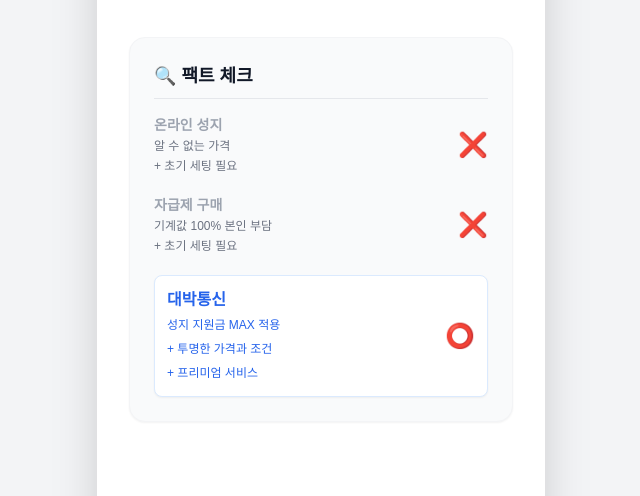
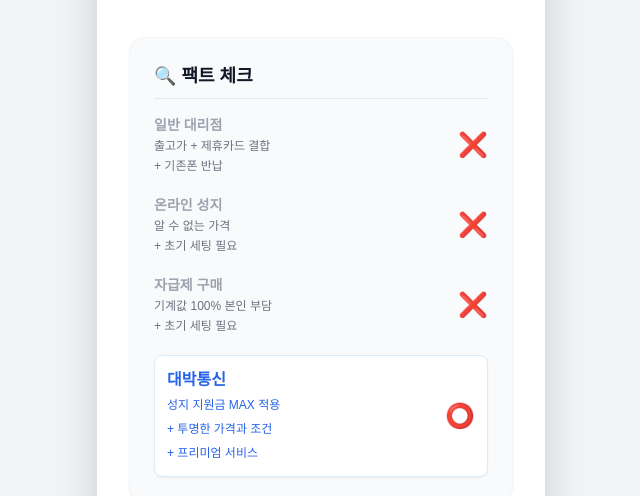
Before and after one commit to Jam-HAN/dbphone, a plain HTML site: page index.html in a window 1280 px wide. Shown: the part 1129-1625 px from the top of the page, without its empty margins (319-959 px from the left). Drawn offline with nearby package versions, Linux system fonts and the light colour scheme; a web font is replaced by a local one.

Commit message:
Update index.html

```diff
--- a/index.html
+++ b/index.html
@@ -71,11 +71,20 @@
                 <ul class="space-y-5">
                     <li class="flex justify-between items-center">
                         <div class="text-gray-500 text-sm">
+                            <span class="block font-bold text-gray-400">일반 대리점</span>
+                            <span class="text-xs">출고가 + 제휴카드 결합<br>+ 기존폰 반납</span>
+                        </div>
+                        <span class="text-gray-400 text-2xl">❌</span>
+                    </li>
+
+                    <li class="flex justify-between items-center">
+                        <div class="text-gray-500 text-sm">
                             <span class="block font-bold text-gray-400">온라인 성지</span>
                             <span class="text-xs">알 수 없는 가격<br>+ 초기 세팅 필요</span>
                         </div>
                         <span class="text-gray-400 text-2xl">❌</span>
                     </li>
+
                     <li class="flex justify-between items-center">
                         <div class="text-gray-500 text-sm">
                             <span class="block font-bold text-gray-400">자급제 구매</span>
@@ -83,6 +92,7 @@
                         </div>
                         <span class="text-gray-400 text-2xl">❌</span>
                     </li>
+
                     <li class="flex justify-between items-center bg-white p-3 rounded-lg shadow-sm border border-blue-100">
                         <div class="text-blue-600">
                             <span class="block font-bold text-base">대박통신</span>
```
